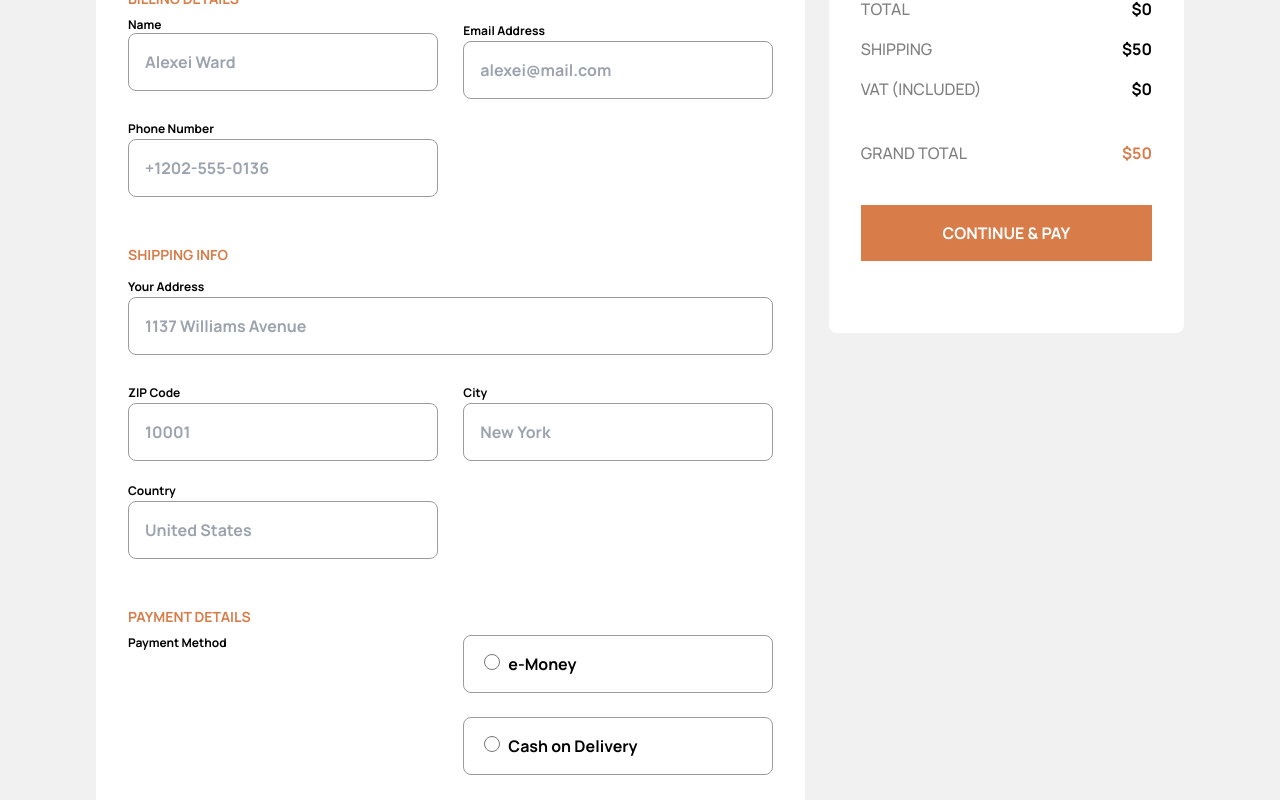
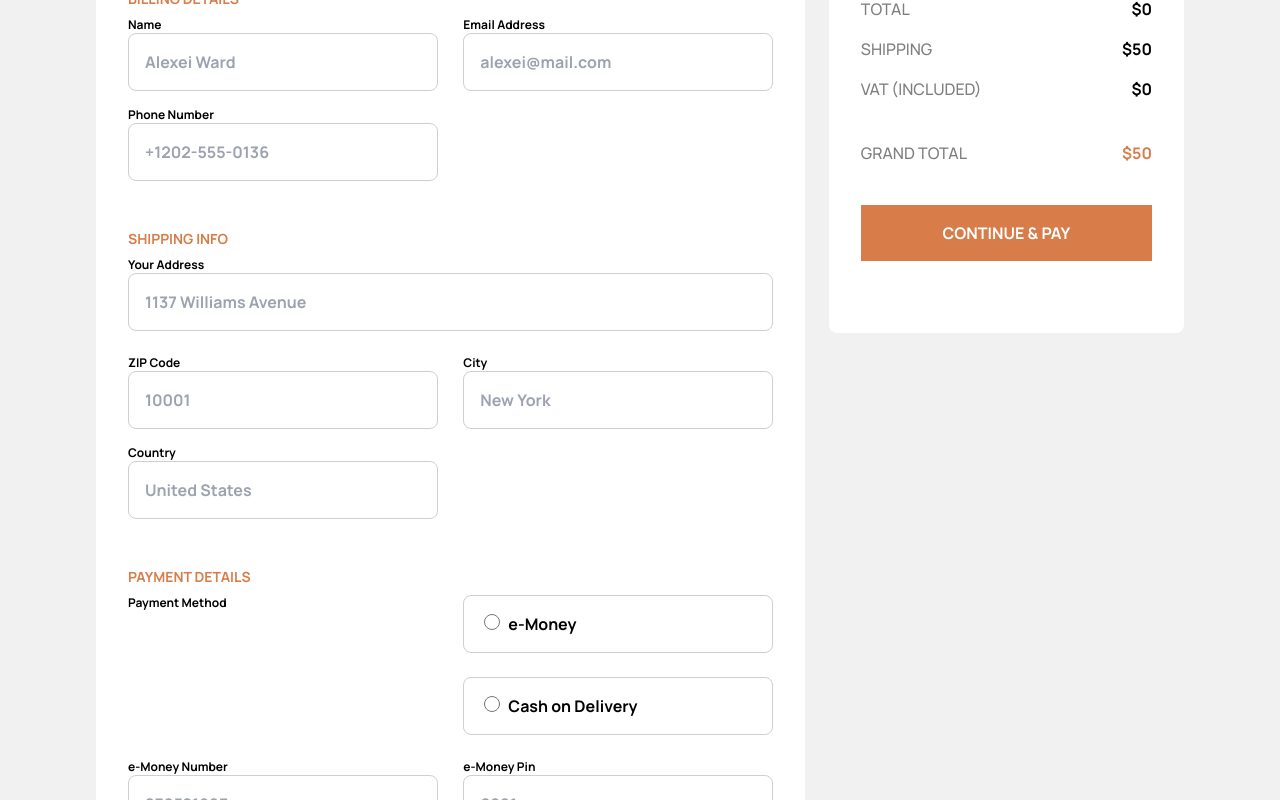
Before and after one commit to harrisfoes/audio-ecomm, a React (Vite) app: page /checkout in a window 1280 px wide. Shown: the part 300-1100 px from the top of the page. Built offline with nearby package versions, Linux system fonts and the light colour scheme.

Commit message:
finished validation for checkout page

```diff
--- a/src/components/BillingDetails.jsx
+++ b/src/components/BillingDetails.jsx
@@ -1,6 +1,10 @@
 import React from "react";
 
-function BillingDetails() {
+function BillingDetails({ formData, setFormData, errors }) {
+  const handleChange = (e) => {
+    const { name, value } = e.target;
+    setFormData({ ...formData, [name]: value });
+  };
   return (
     <>
       <div className="pb-2 pt-6 text-sm font-bold uppercase text-creamy-900">
@@ -9,32 +13,63 @@ function BillingDetails() {
 
       <div className="md:flex md:flex-wrap md:justify-between md:gap-4">
         <div className="mb-6 md:mb-0 md:w-[48%]">
-          <div className="flex justify-between text-xs font-bold">
+          <div
+            className={`${
+              errors.name ? "text-error-red" : ""
+            } flex justify-between text-xs font-bold`}
+          >
             <label className="text-xs">Name</label>
-            <error className="hidden text-[red] opacity-50">
-              Please input your name
-            </error>
+            {errors.name && <div>{errors.name}</div>}
           </div>
           <input
             type="text"
-            className="w-full rounded-lg border px-4 py-4 font-bold text-[#9C9C9C] focus:outline-none"
+            className={`${
+              errors.name ? "border-error-red" : "border-neutral-400"
+            }  w-full rounded-lg border px-4 py-4 font-bold text-neutral-900 hover:border-creamy-300 focus:border-creamy-900 focus:shadow-lg focus:outline-none`}
             placeholder="Alexei Ward"
+            name="name"
+            value={formData.name}
+            onChange={handleChange}
           />
         </div>
         <div className="mb-6 md:mb-0 md:w-[48%]">
-          <label className="text-xs font-bold">Email Address</label>
+          <div
+            className={`${
+              errors.email ? "text-error-red" : ""
+            } flex justify-between text-xs font-bold`}
+          >
+            <label className="text-xs font-bold">Email Address</label>
+            {errors.email && <div>{errors.email}</div>}
+          </div>
           <input
             type="email"
-            className="w-full rounded-lg border px-4 py-4 font-bold text-[#9C9C9C] focus:outline-none"
+            className={`${
+              errors.email ? "border-error-red" : "border-neutral-400"
+            } w-full rounded-lg border px-4 py-4 font-bold text-neutral-900 hover:border-creamy-300 focus:border-creamy-900 focus:shadow-lg focus:outline-none`}
+            name="email"
             placeholder="alexei@mail.com"
+            value={formData.email}
+            onChange={handleChange}
           />
         </div>
         <div className="mb-6 md:w-[48%]">
-          <label className="text-xs font-bold">Phone Number</label>
+          <div
+            className={`${
+              errors.number ? "text-error-red" : ""
+            } flex justify-between text-xs font-bold`}
+          >
+            <label className="text-xs font-bold">Phone Number</label>
+            {errors.number && <div>{errors.number}</div>}
+          </div>
           <input
             type="number"
-            className="w-full rounded-lg border px-4 py-4 font-bold text-[#9C9C9C] focus:outline-none"
+            className={`${
+              errors.number ? "border-error-red" : "border-neutral-400"
+            } w-full rounded-lg border px-4 py-4 font-bold text-neutral-900 hover:border-creamy-300 focus:border-creamy-900 focus:shadow-lg focus:outline-none`}
             placeholder="+1202-555-0136"
+            name="number"
+            value={formData.number}
+            onChange={handleChange}
           />
         </div>
       </div>
--- a/src/components/PaymentDetails.jsx
+++ b/src/components/PaymentDetails.jsx
@@ -1,8 +1,11 @@
 import React, { useState } from "react";
 import cod from "../assets/checkout/icon-cash-on-delivery.svg";
 
-function PaymentDetails() {
-  const [isCod, setIsCod] = useState(false);
+function PaymentDetails({ formData, setFormData, errors }) {
+  const handleChange = (e) => {
+    const { name, value } = e.target;
+    setFormData({ ...formData, [name]: value });
+  };
   return (
     <>
       <div className="pb-2 pt-6 text-sm font-bold uppercase text-creamy-900">
@@ -10,36 +13,51 @@ function PaymentDetails() {
       </div>
 
       <div className="md:flex md:flex-wrap md:justify-between  md:gap-4">
-        <p className="text-xs font-bold md:w-[48%]">Payment Method</p>
+        <div className="flex justify-between text-xs font-bold md:w-[48%]">
+          <div>Payment Method</div>
+          {errors.payment && (
+            <div className="text-error-red">{errors.payment}</div>
+          )}
+        </div>
         {/* TODO(harris) work on orange background when clicked once we do funcs */}
         <div className=" md:w-[48%]">
-          <div className="mb-6 flex items-center gap-2 rounded-lg border border-[#9C9C9C] px-3 py-4 hover:border-creamy-900 hover:shadow-md">
+          <div className="mb-6 flex items-center gap-2 rounded-lg hover:border-creamy-900 hover:shadow-md">
             <label
-              htmlFor="payment-1"
-              className="block h-full w-full font-bold"
+              htmlFor="e-money"
+              className={`${
+                formData.payment === "eMoney"
+                  ? "border-creamy-900"
+                  : "border-neutral-400"
+              }  block h-full w-full rounded-lg border px-3 py-4 font-bold`}
             >
               <input
-                onClick={() => setIsCod(false)}
-                id="payment-1"
+                onChange={handleChange}
+                id="e-money"
                 type="radio"
-                name="payment-method"
-                value="1"
+                name="payment"
+                value="eMoney"
+                checked={formData.payment === "eMoney"}
                 className="mx-2 h-4 w-4 border bg-creamy-900 accent-creamy-900 focus:ring-creamy-900"
               />
               e-Money
             </label>
           </div>
-          <div className="mb-6 flex items-center gap-2 rounded-lg border border-[#9C9C9C] px-3 py-4 hover:border-creamy-900 hover:shadow-md ">
+          <div className="mb-6 flex items-center gap-2 rounded-lg  hover:border-creamy-900 hover:shadow-md ">
             <label
-              htmlFor="payment-2"
-              className="block h-full w-full font-bold"
+              htmlFor="cod"
+              className={`${
+                formData.payment === "cod"
+                  ? "border-creamy-900"
+                  : "border-neutral-400"
+              }  block h-full w-full rounded-lg border px-3 py-4 font-bold`}
             >
               <input
-                onClick={() => setIsCod(true)}
-                id="payment-2"
+                onChange={handleChange}
+                id="cod"
                 type="radio"
-                name="payment-method"
-                value="2"
+                name="payment"
+                value="cod"
+                checked={formData.payment === "cod"}
                 className="mx-2 h-4 w-4 accent-creamy-900 focus:ring-creamy-900"
               />
               Cash on Delivery
@@ -48,7 +66,7 @@ function PaymentDetails() {
         </div>
       </div>
 
-      {isCod ? (
+      {formData.payment === "cod" ? (
         <div className="flex gap-6 p-4">
           <img src={cod} />
           <p className="opacity-50">
@@ -60,19 +78,43 @@ function PaymentDetails() {
       ) : (
         <div className="md:flex md:justify-between">
           <div className="mb-6 md:w-[48%]">
-            <label className="text-xs font-bold">e-Money Number</label>
+            <div
+              className={`${
+                errors.eMoneyNum ? "text-error-red" : ""
+              } flex justify-between text-xs`}
+            >
+              <label className="text-xs font-bold">e-Money Number</label>
+              {errors.eMoneyNum && <div>{errors.eMoneyNum}</div>}
+            </div>
             <input
               type="number"
-              className="w-full rounded-lg border px-4 py-4 font-bold text-[#9C9C9C] focus:outline-none"
+              name="eMoneyNum"
+              className={`${
+                errors.eMoneyNum ? "border-error-red" : "border-neutral-400"
+              } w-full rounded-lg border px-4 py-4 font-bold  focus:outline-none`}
               placeholder="238521993"
+              value={formData.eMoneyNum}
+              onChange={handleChange}
             />
           </div>
           <div className="mb-6 md:w-[48%]">
-            <label className="text-xs font-bold">e-Money PIN</label>
+            <div
+              className={`${
+                errors.eMoneyPin ? "text-error-red" : ""
+              } flex justify-between text-xs`}
+            >
+              <label className="text-xs font-bold">e-Money Pin</label>
+              {errors.eMoneyPin && <div>{errors.eMoneyPin}</div>}
+            </div>
             <input
               type="number"
-              className="w-full rounded-lg border px-4 py-4 font-bold text-[#9C9C9C] focus:outline-none"
+              name="eMoneyPin"
+              className={`${
+                errors.eMoneyPin ? "border-error-red" : "border-neutral-400"
+              } w-full rounded-lg border px-4 py-4 font-bold  focus:outline-none`}
               placeholder="6891"
+              value={formData.eMoneyPin}
+              onChange={handleChange}
             />
           </div>
         </div>
--- a/src/components/ShippingInfo.jsx
+++ b/src/components/ShippingInfo.jsx
@@ -1,6 +1,10 @@
 import React from "react";
 
-function ShippingInfo() {
+function ShippingInfo({ formData, setFormData, errors }) {
+  const handleChange = (e) => {
+    const { name, value } = e.target;
+    setFormData({ ...formData, [name]: value });
+  };
   return (
     <>
       <div className="pb-2 pt-6 text-sm font-bold uppercase text-creamy-900">
@@ -8,37 +12,86 @@ function ShippingInfo() {
       </div>
 
       <div className="mb-6">
-        <label className="text-xs font-bold">Your Address</label>
+        <div
+          className={`${
+            errors.address ? "text-error-red" : ""
+          } flex justify-between text-xs font-bold`}
+        >
+          <label className="text-xs font-bold">Your Address</label>
+          {errors.address && <div>{errors.address}</div>}
+        </div>
         <input
           type="text"
-          className="w-full rounded-lg border px-4 py-4 font-bold text-[#9C9C9C] focus:outline-none"
+          className={`${
+            errors.address ? "border-error-red" : "border-neutral-400"
+          } w-full rounded-lg border px-4 py-4 font-bold hover:border-creamy-900 focus:border-creamy-900 focus:shadow-lg focus:outline-none`}
           placeholder="1137 Williams Avenue"
+          name="address"
+          value={formData.address}
+          onChange={handleChange}
         />
       </div>
 
-      <div className="md:flex md:flex-wrap md:justify-between md:gap-4">
+      <div className="md:flex md:flex-wrap md:items-center md:justify-between md:gap-4">
         <div className="mb-6 md:mb-0 md:w-[48%]">
-          <label className="text-xs font-bold">ZIP Code</label>
+          <div
+            className={`${
+              errors.zipcode ? "text-error-red" : ""
+            } flex justify-between text-xs font-bold`}
+          >
+            <label className="text-xs font-bold">ZIP Code</label>
+            {errors.zipcode && <div>{errors.zipcode}</div>}
+          </div>
+
           <input
-            type="text"
-            className="w-full rounded-lg border px-4 py-4 font-bold text-[#9C9C9C] focus:outline-none"
+            type="number"
+            className={`${
+              errors.zipcode ? "border-error-red" : "border-neutral-400"
+            } w-full rounded-lg border px-4 py-4 font-bold hover:border-creamy-900 focus:border-creamy-900 focus:shadow-lg focus:outline-none`}
             placeholder="10001"
+            name="zipcode"
+            value={formData.zipcode}
+            onChange={handleChange}
           />
         </div>
         <div className="mb-6 md:mb-0 md:w-[48%]">
-          <label className="text-xs font-bold">City</label>
+          <div
+            className={`${
+              errors.city ? "text-error-red" : ""
+            } flex justify-between text-xs font-bold`}
+          >
+            <label className="text-xs font-bold">City</label>
+            {errors.city && <div>{errors.city}</div>}
+          </div>
           <input
             type="text"
-            className="w-full rounded-lg border px-4 py-4 font-bold text-[#9C9C9C] focus:outline-none"
+            className={`${
+              errors.city ? "border-error-red" : "border-neutral-400"
+            } w-full rounded-lg border px-4 py-4 font-bold hover:border-creamy-900 focus:border-creamy-900 focus:shadow-lg focus:outline-none`}
             placeholder="New York"
+            name="city"
+            value={formData.city}
+            onChange={handleChange}
           />
         </div>
         <div className="mb-6 md:w-[48%]">
-          <label className="text-xs font-bold">Country</label>
+          <div
+            className={`${
+              errors.country ? "text-error-red" : ""
+            } flex justify-between text-xs font-bold`}
+          >
+            <label className="text-xs font-bold">Country</label>
+            {errors.country && <div>{errors.country}</div>}
+          </div>
           <input
             type="text"
-            className="w-full rounded-lg border px-4 py-4 font-bold text-[#9C9C9C] focus:outline-none"
+            className={`${
+              errors.country ? "border-error-red" : "border-neutral-400"
+            } w-full rounded-lg border px-4 py-4 font-bold hover:border-creamy-900 focus:border-creamy-900 focus:shadow-lg focus:outline-none`}
             placeholder="United States"
+            name="country"
+            value={formData.country}
+            onChange={handleChange}
           />
         </div>
       </div>
--- a/src/components/component-pages/Checkout.jsx
+++ b/src/components/component-pages/Checkout.jsx
@@ -13,9 +13,84 @@ function Checkout() {
   const [openConfirmModal, setOpenConfirmModal] = useState(false);
   const [grandTotalPrice, setGrandTotalPrice] = useState(0);
   const { products, updateProducts } = useContext(ProductContext);
+
+  const [formData, setFormData] = useState({
+    name: "",
+    email: "",
+    number: "",
+    address: "",
+    zipcode: "",
+    city: "",
+    country: "",
+    payment: "",
+    eMoneyNum: "",
+    eMoneyPin: "",
+  });
+
+  const [errors, setErrors] = useState({});
+
+  const validateForm = () => {
+    const newErrors = {};
+
+    if (formData.name.trim() === "") {
+      newErrors.name = "Name is required";
+    }
+
+    const emailRegex = /^[^\s@]+@[^\s@]+\.[^\s@]+$/;
+    if (!emailRegex.test(formData.email)) {
+      newErrors.email = "Invalid email address";
+    }
+
+    const numberRegex = /^[0-9]+$/;
+    if (!numberRegex.test(formData.number)) {
+      newErrors.number = "Invalid format";
+    }
+
+    if (formData.address.trim() === "") {
+      newErrors.address = "Shipping address required";
+    }
+
+    if (!numberRegex.test(formData.zipcode)) {
+      newErrors.zipcode = "Invalid format";
+    }
+
+    if (formData.city.trim() === "") {
+      newErrors.city = "City required";
+    }
+
+    if (formData.country.trim() === "") {
+      newErrors.country = "Country required";
+    }
+
+    if (formData.payment === "") {
+      newErrors.payment = "Please select one";
+    }
+
+    if (formData.payment === "eMoney") {
+      if (!numberRegex.test(formData.eMoneyNum)) {
+        newErrors.eMoneyNum = "Invalid Format";
+      }
+      if (!numberRegex.test(formData.eMoneyPin)) {
+        newErrors.eMoneyPin = "Invalid Format";
+      }
+    }
+
+    console.log(newErrors);
+    setErrors(newErrors);
+
+    return Object.keys(newErrors).length === 0;
+  };
+
   const handleConfirmPay = () => {
+    console.log(errors, "before confirm pay");
+    if (!validateForm()) {
+      console.log(errors);
+      return;
+    }
+
     setOpenConfirmModal(true);
   };
+
   const retrieveTotalPrice = (price) => {
     setGrandTotalPrice(price);
   };
@@ -50,11 +125,23 @@ function Checkout() {
             <div className="rounded-xl bg-neutral-000 px-8 py-8 xl:w-2/3">
               <h1 className="text-3xl font-bold uppercase">Checkout</h1>
 
-              <BillingDetails />
+              <BillingDetails
+                formData={formData}
+                setFormData={setFormData}
+                errors={errors}
+              />
 
-              <ShippingInfo />
+              <ShippingInfo
+                formData={formData}
+                setFormData={setFormData}
+                errors={errors}
+              />
 
-              <PaymentDetails />
+              <PaymentDetails
+                formData={formData}
+                setFormData={setFormData}
+                errors={errors}
+              />
             </div>
 
             <SummaryCard
--- a/tailwind.config.js
+++ b/tailwind.config.js
@@ -8,8 +8,10 @@ export default {
       "neutral-000": "#FFFFFF",
       "neutral-100": "#FAFAFA",
       "neutral-200": "#F1F1F1",
+      "neutral-400": "#CFCFCF",
       "neutral-800": "#101010",
       "neutral-900": "#000000",
+      "error-red": "#CD2C2C",
     },
     fontFamily: {
       manrope: ["Manrope", "sans-serif"],
```
